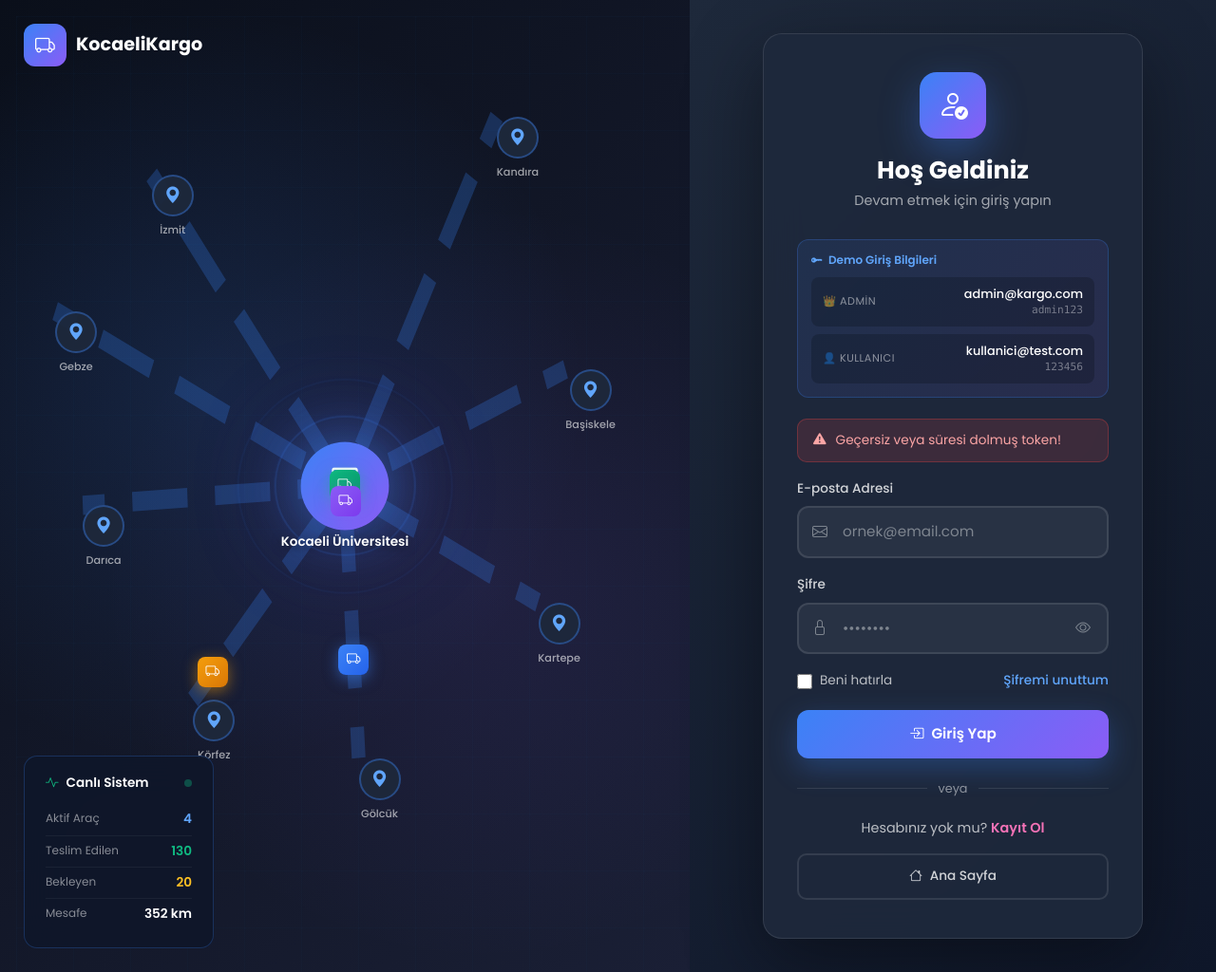
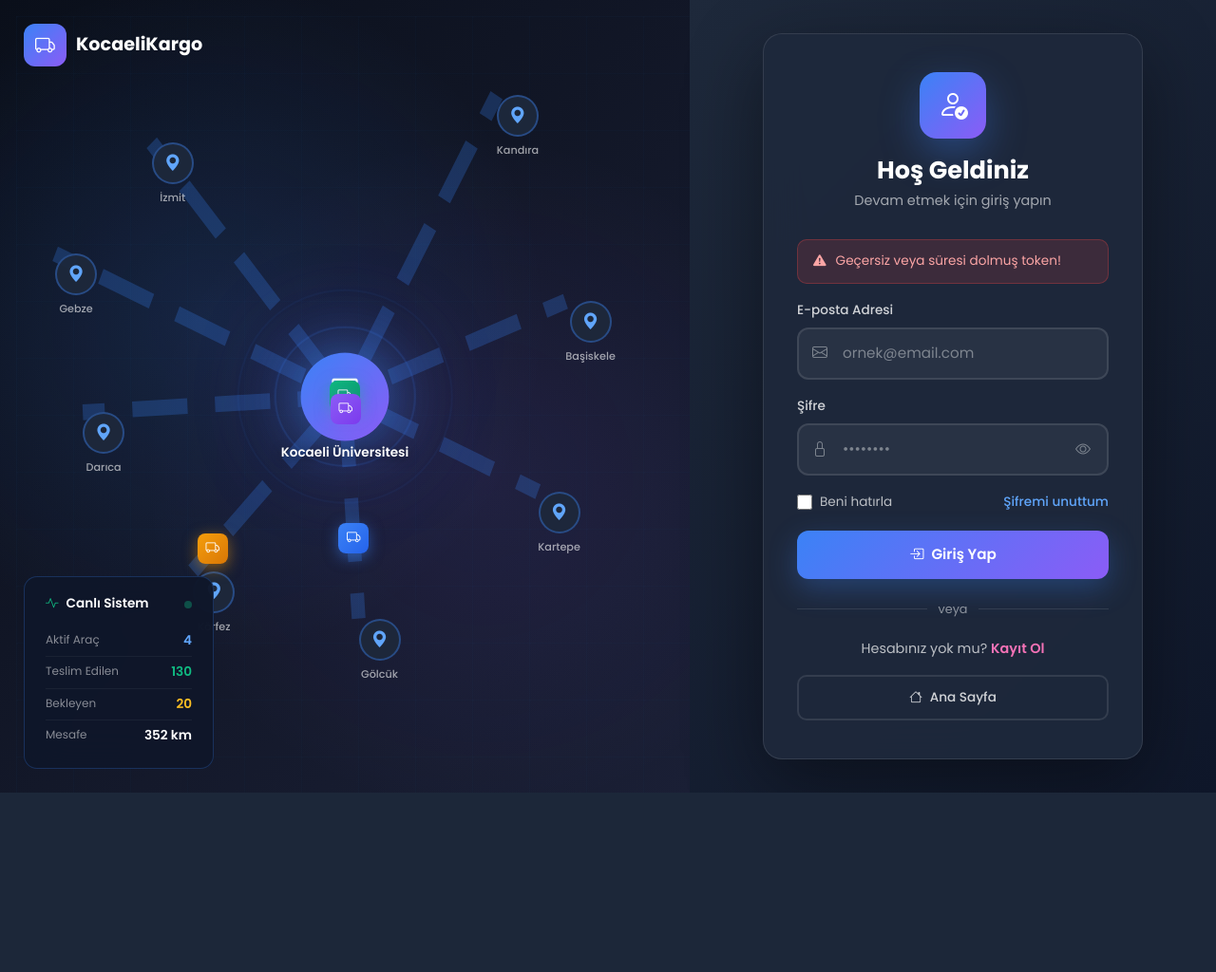
Before and after one commit to selimdogann/kargo-rota-optimizasyonu, a Flask app: page /reset-password/1 in a window 1280 px wide. Shown: the whole page at 95% size. After the commit the page ends 835 px from the top, so only its background shows below. Run offline with Flask 3, Linux system fonts and the light colour scheme.

Commit message:
fix: giriş sayfası düzeltmesi

```diff
--- a/templates/login.html
+++ b/templates/login.html
@@ -588,25 +588,6 @@
                     <p>Devam etmek için giriş yapın</p>
                 </div>
 
-                <!-- Demo Kullanıcı Bilgileri -->
-                <div class="credentials-box">
-                    <h6><i class="bi bi-key-fill"></i> Demo Giriş Bilgileri</h6>
-                    <div class="cred-item" onclick="fillCredentials('admin@kargo.com', 'admin123')">
-                        <span class="cred-role">👑 Admin</span>
-                        <div class="cred-info">
-                            <div class="cred-email">admin@kargo.com</div>
-                            <div class="cred-pass">admin123</div>
-                        </div>
-                    </div>
-                    <div class="cred-item" onclick="fillCredentials('kullanici@test.com', '123456')">
-                        <span class="cred-role">👤 Kullanıcı</span>
-                        <div class="cred-info">
-                            <div class="cred-email">kullanici@test.com</div>
-                            <div class="cred-pass">123456</div>
-                        </div>
-                    </div>
-                </div>
-
                 {% if error %}
                 <div class="alert alert-danger">
                     <i class="bi bi-exclamation-triangle-fill"></i>
```
